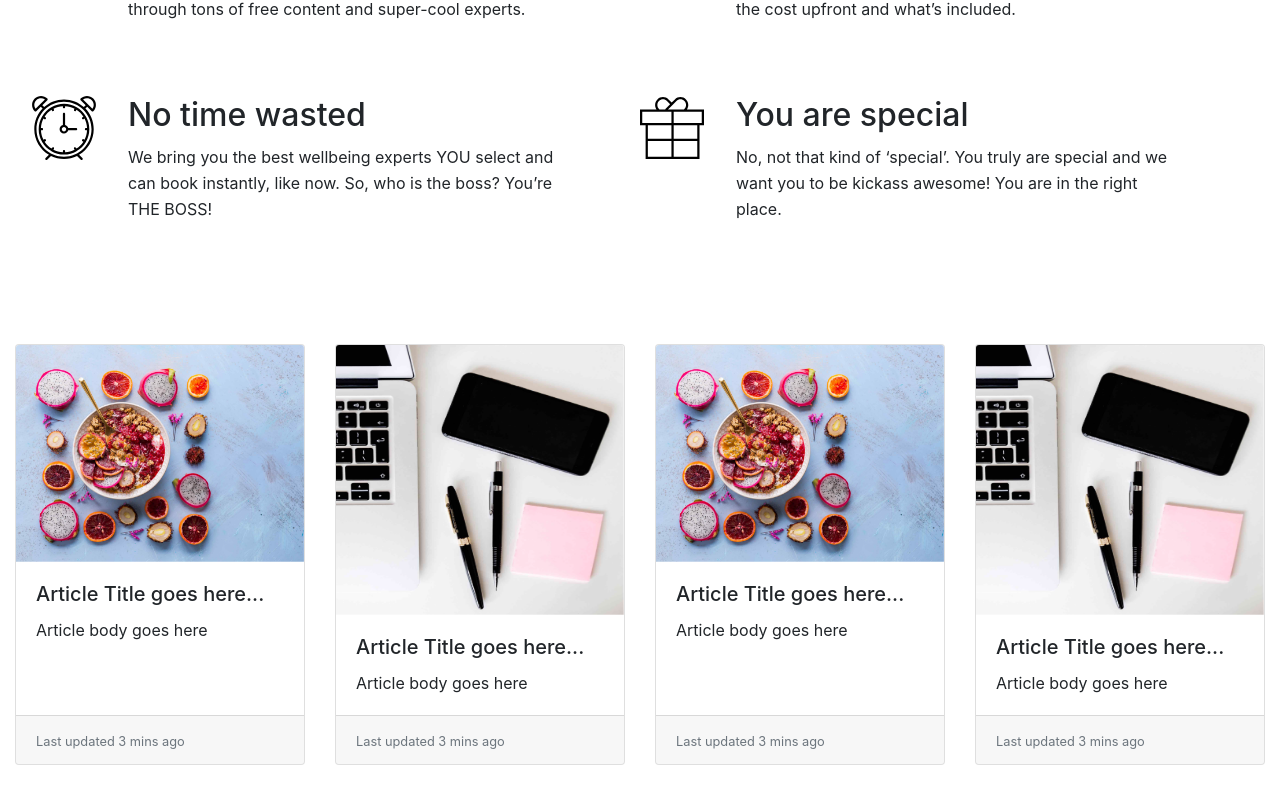
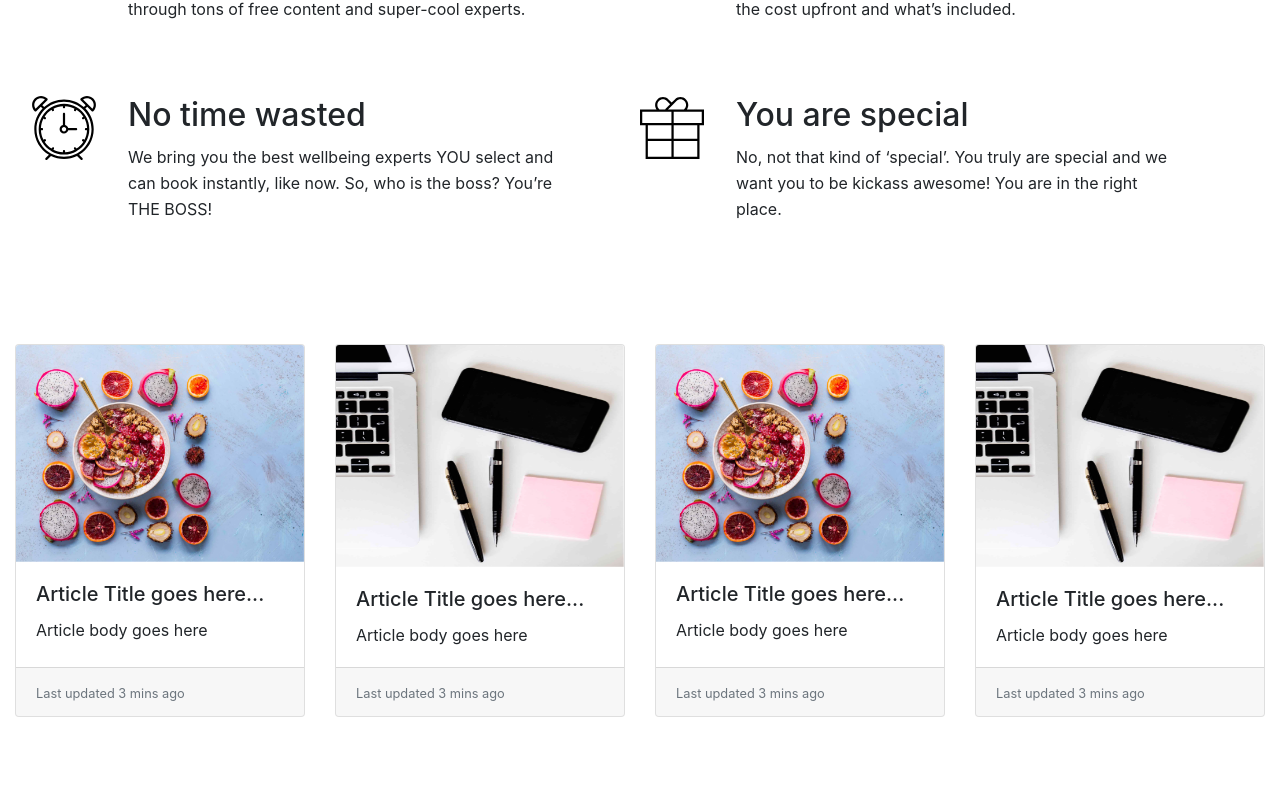
Before and after one commit to fitmind/client, a React (Create React App) app: page / in a window 1280 px wide. Shown: the part 2053-2856 px from the top of the page. After the commit the page ends 2818 px from the top, so only its background shows below. Built offline with nearby package versions, Linux system fonts and the light colour scheme; no server answers.

Commit message:
fixed size of images in landing

```diff
--- a/src/ecosystems/Home/components/home-options.tsx
+++ b/src/ecosystems/Home/components/home-options.tsx
@@ -31,7 +31,7 @@ const HomeOptions = () => (
         <CardDeck>
             {options.map((option, i) => (
                 <Card key={i} className={`mt-3 mb-5`} style={{ cursor: 'pointer' }}>
-                    <Card.Img variant="top" src={option.img} style={{ maxHeight: '270px' }} />
+                    <Card.Img variant="top" src={option.img} style={{ maxHeight: '222px' }} />
                     <Card.Body>
                         <Card.Title>{option.header}</Card.Title>
                         <Card.Text>{option.body}</Card.Text>
```
